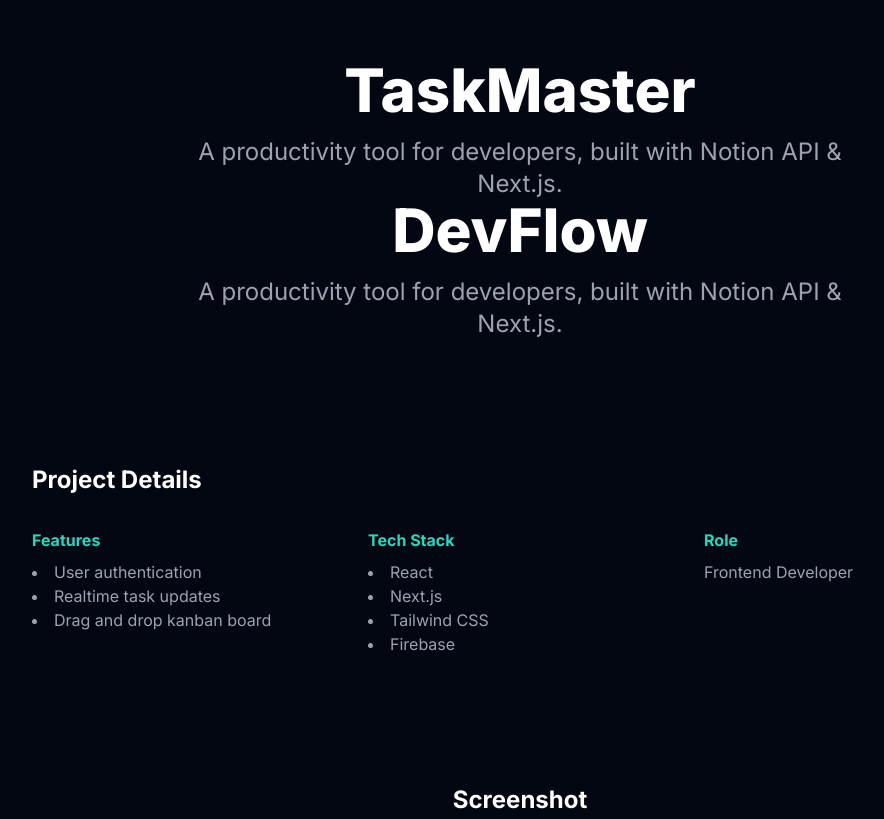
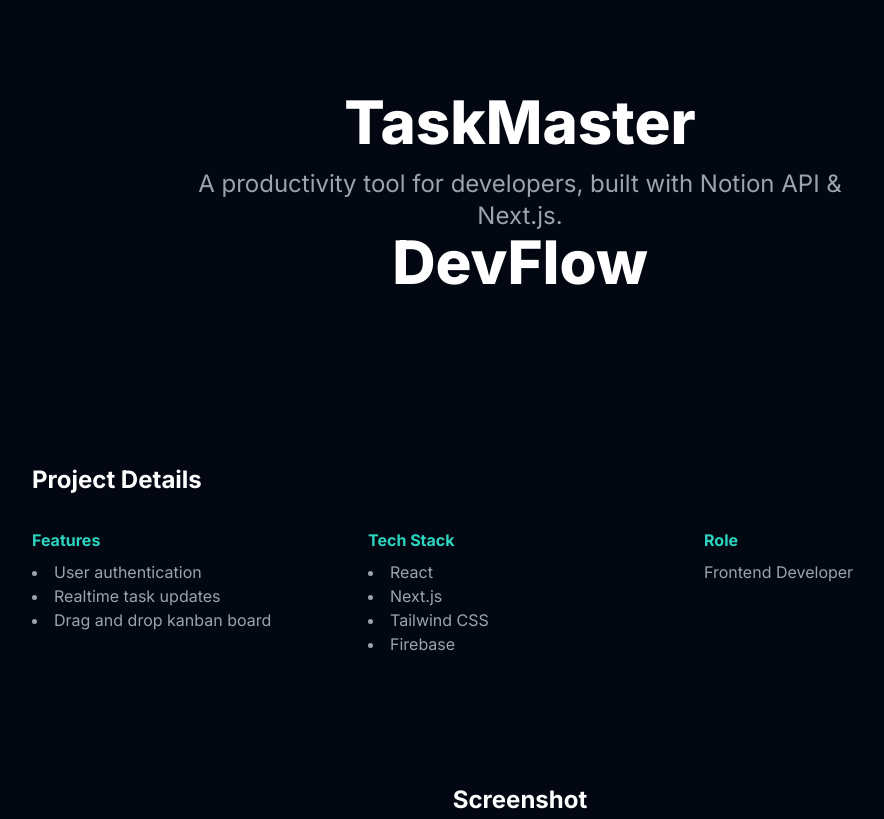
Before and after one commit to iamnawan/portfolio, a website: page devflow.html in a window 1280 px wide. Shown: the top 819 px of the page, without its empty margins (120-1004 px from the left). Drawn offline with nearby package versions, Linux system fonts and the light colour scheme.

Commit message:
Updates devflow.html

```diff
--- a/devflow.html
+++ b/devflow.html
@@ -28,9 +28,6 @@
     <p class="text-xl md:text-2xl text-gray-400 max-w-2xl" data-aos="fade-up" data-aos-delay="150">
       A productivity tool for developers, built with Notion API & Next.js.
     <h1 class="text-5xl md:text-6xl font-extrabold mb-4" data-aos="fade-up">DevFlow</h1>
-    <p class="text-xl md:text-2xl text-gray-400 max-w-2xl" data-aos="fade-up" data-aos-delay="150">
-      A productivity tool for developers, built with Notion API & Next.js.
-    </p>
   </section>
 
   <!-- Project Details -->
```
